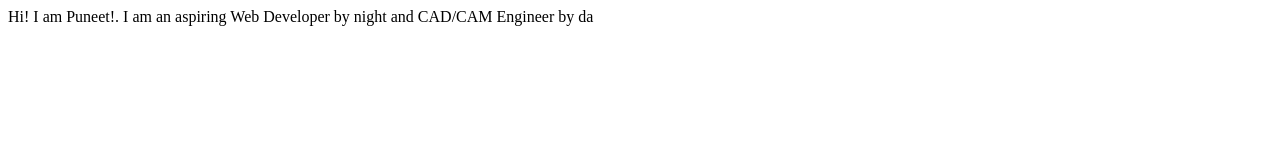
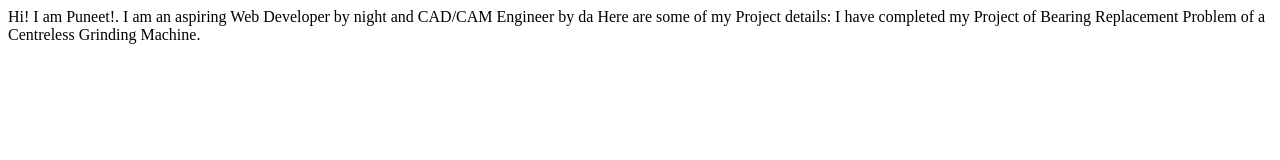
Before and after one commit to PuneetP16/Portfolio, a plain HTML site: page index.html in a window 1280 px wide. Drawn offline with Linux system fonts and the light colour scheme.

Commit message:
Update details of project

```diff
--- a/index.html
+++ b/index.html
@@ -11,6 +11,9 @@
 <body>
     Hi! I am Puneet!.
     I am an aspiring Web Developer by night and CAD/CAM Engineer by da
+
+    Here are some of my Project details:
+    I have completed my Project of Bearing Replacement Problem of a Centreless Grinding Machine.
 </body>
 
 </html>
```
